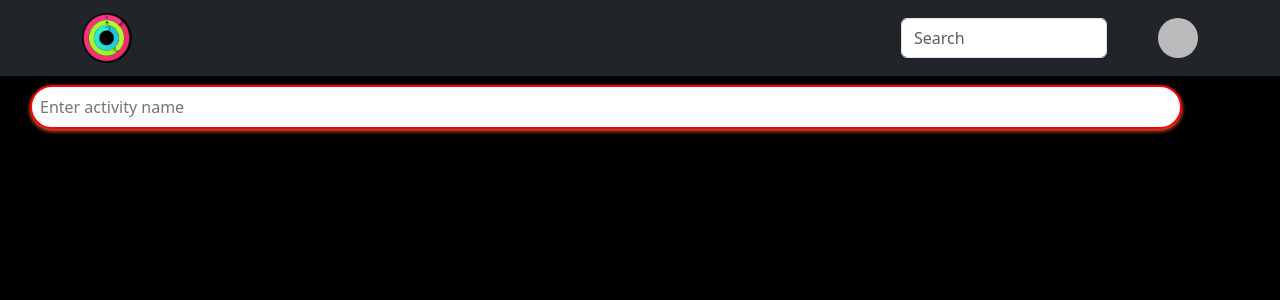
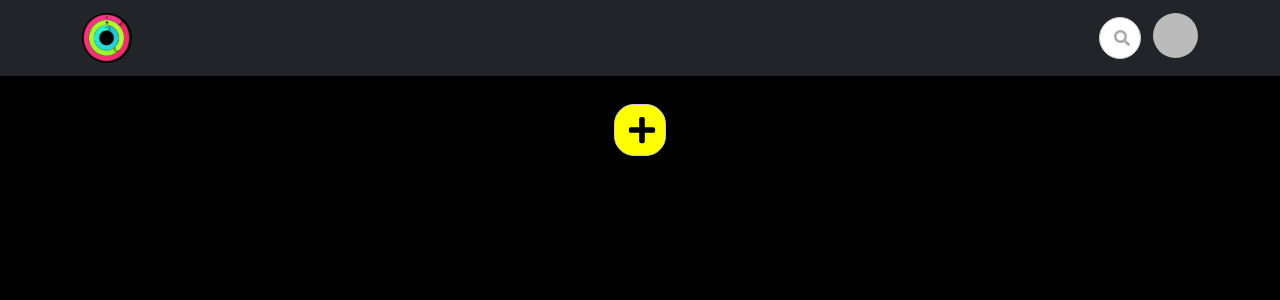
Before and after one commit to adarshkumar1983/tracker-app, a React (Create React App) app: page /home in a window 1280 px wide. Shown: the top 300 px of the page. Built offline with nearby package versions, Linux system fonts and the light colour scheme; no server answers; the database is empty; sample sign-in values are in the browser's storage.

Commit message:
upate 3.0

```diff
--- a/src/components/DataTrackerBox/DataBox.js
+++ b/src/components/DataTrackerBox/DataBox.js
@@ -6,8 +6,10 @@ import { FontAwesomeIcon } from "@fortawesome/react-fontawesome";
 import { faTimesCircle } from "@fortawesome/free-solid-svg-icons";
 import CustomNavbar from "../NavBar/NavBar";
 import { auth } from "../../firebase";
-
+import result from "../Result/result";
 import "bootstrap-icons/font/bootstrap-icons.css";
+import { MDBContainer } from "mdb-react-ui-kit";
+import { FaPlus} from "react-icons/fa";
 // import Footer from "../Foot/Footer";
 
 const ActivityTracker = () => {
@@ -17,9 +19,17 @@ const ActivityTracker = () => {
   const intervalRefs = useRef({});
   const startButtonRef = useRef(null);
   const [searchQuery, setSearchQuery] = useState("");
+  const [verificationCode, setVerificationCode] = useState('');
+  const [showVerificationDialog, setShowVerificationDialog] = useState(false);
+  const [activityToDelete, setActivityToDelete] = useState(null);
+  const [enteredActivityName, setEnteredActivityName] = useState("");
   const [deletedActivityIds, setDeletedActivityIds] = useState([]);
+  const [showPopup, setShowPopup] = useState(false);
   const [newActivityId, setNewActivityId] = useState(null);
   const [user, setUser] = useState(null); // State to store authenticated user
+  const [verificationInput, setVerificationInput] = useState("");
+
+
 
   useEffect(() => {
     const unsubscribeAuth = auth.onAuthStateChanged((user) => {
@@ -93,18 +103,6 @@ const ActivityTracker = () => {
           }
         }
       });
-      // const storedTimerState = localStorage.getItem("timerState");
-      // const storedStartTimes = localStorage.getItem("startTimes");
-      // if (storedTimerState && storedStartTimes) {
-      //   setTimerState(JSON.parse(storedTimerState));
-      //   const startTimes = JSON.parse(storedStartTimes);
-      //   setActivities((prevActivities) =>
-      //     prevActivities.map((activity) => ({
-      //       ...activity,
-      //       startTime: startTimes[activity.id] || null,
-      //     }))
-      //   );
-      // }
 
       activities.forEach((activity) => {
         if (activity.status === "started") {
@@ -120,15 +118,7 @@ const ActivityTracker = () => {
           }
         }
       });
-      // activities.forEach((activity) => {
-      //   if (activity.status === 'started') {
-      //     const elapsedTime = parseInt(localStorage.getItem(`elapsedTime_${activity.id}`));
-      //     if (!isNaN(elapsedTime)) {
-      //       // Resume the timer
-      //       handleStartOrResumeTimer(activity.id, 'started', elapsedTime);
-      //     }
-      //   }
-      // });
+
       activities.forEach((activity) => {
         if (activity.status === "started") {
           startTimer(activity.id);
@@ -142,7 +132,9 @@ const ActivityTracker = () => {
         );
       };
     }
+
   }, [user]);
+
 
   const updateElapsedTime = (activityId, elapsedTime) => {
     const elapsedTimeFromStorage =
@@ -185,6 +177,7 @@ const ActivityTracker = () => {
     setInputValue(event.target.value);
   };
 
+
   const handleKeyPress = (event) => {
     if (event.key === "Enter" && inputValue.trim() !== "") {
       const existingActivity = activities.find(
@@ -205,6 +198,36 @@ const ActivityTracker = () => {
       // startTimer(newActivity.id);
     }
   };
+
+
+
+
+  const handleDeleteConfirmation = (activityId) => {
+    setActivityToDelete(activityId);
+    setShowVerificationDialog(true);
+  };
+
+  const handleDeleteCancel = () => {
+    setShowVerificationDialog(false);
+    setActivityToDelete(null);
+    setVerificationCode('');
+  };
+
+  const handleDeleteConfirm = () => {
+    // Check if the verification code matches
+    if (verificationCode === 'delete') {
+      // Proceed with deleting the activity
+      deleteActivity(activityToDelete);
+      setShowVerificationDialog(false);
+      setActivityToDelete(null);
+      setVerificationCode('');
+    } else {
+      alert('Invalid verification code. Please try again.');
+      setVerificationCode('');
+    }
+  };
+
+
 
   const saveActivity = (newActivity) => {
     try {
@@ -251,76 +274,7 @@ const ActivityTracker = () => {
   };
 
 
-  // const startTimer = (activityId) => {
-  //   console.log("Starting timer for activity:", activityId);
-  //   const activity = activities.find((activity) => activity.id === activityId);
-  //   if (!activity) {
-  //     console.error("Activity not found:", activityId);
-  //     return;
-  //   }
 
-  //   const ongoingInstance = activity.instances.find(
-  //     (instance) => !instance.stopTime
-  //   );
-  //   if (ongoingInstance) {
-  //     console.log("Timer is already running for this activity.");
-  //     return;
-  //   }
-  //   Object.keys(timerState).forEach((key) => {
-  //     if (key !== activityId && timerState[key] === "started") {
-  //       stopTimer(key);
-  //     }
-  //   });
-
-  //   Object.values(intervalRefs.current).forEach((interval) =>
-  //     clearInterval(interval)
-  //   );
-
-  //   const startTime = Date.now();
-  //   const startTimes = JSON.parse(localStorage.getItem("startTimes")) || {};
-  //   startTimes[activityId] = startTime;
-  //   localStorage.setItem("startTimes", JSON.stringify(startTimes));
-
-  //   const instance = {
-  //     startTime: startTime,
-  //     elapsedTime: activity ? activity.elapsedTime : 0,
-  //   };
-  //   const updatedInstances = [...activity.instances, instance];
-  //   const activityRef = ref(
-  //     database,
-  //     `activities/${auth.currentUser.uid}/${activityId}`
-  //   );
-
-  //   update(activityRef, {
-  //     status: "started",
-  //     instances: updatedInstances,
-  //     elapsedTime: activity ? activity.elapsedTime : 0, // Ensure that elapsedTime is a valid number
-  //   });
-
-  //   intervalRefs.current[activityId] = setInterval(() => {
-  //     const elapsedTime = Math.floor(
-  //       (Date.now() -
-  //         startTime +
-  //         (activity ? activity.elapsedTime : 0) * 1000) /
-  //         1000
-  //     );
-  //     setActivities((prevActivities) =>
-  //       prevActivities.map((activity) =>
-  //         activity.id === activityId ? { ...activity, elapsedTime } : activity
-  //       )
-  //     );
-  //     localStorage.setItem(`elapsedTime_${activityId}`, elapsedTime.toString());
-  //   }, 1000);
-  //   setTimerState((prevTimerState) => ({
-  //     ...prevTimerState,
-  //     [activityId]: "started",
-  //   }));
-  //   setActivities((prevActivities) =>
-  //     prevActivities.map((activity) =>
-  //       activity.id === activityId ? { ...activity, startTime } : activity
-  //     )
-  //   );
-  // };
 
   const startTimer = (activityId) => {
     console.log('Starting timer for activity:', activityId);
@@ -608,9 +562,30 @@ const ActivityTracker = () => {
     return totalTimeSpent;
   };
   filteredActivities.sort((a, b) => a.name.localeCompare(b.name));
+
+
+
+
+
+
+
   return (
     <div className="w-full md:w-1/2 lg:w-1/3" >
     <CustomNavbar handleSearch={handleSearch} />
+    <MDBContainer
+      className="py-1"
+      style={{
+        position: "fixed",
+        top: "100px",
+        left: "50%",
+        transform: "translateX(-50%)",
+        display: "flex",
+        justifyContent: "center",
+        alignItems: "center",
+        zIndex: "1000",
+      }}
+    >
+      <div style={{ textAlign: "center", zIndex: "1000", position: "relative" }}>
         <input
           type="text"
           placeholder="Enter activity name"
@@ -618,25 +593,46 @@ const ActivityTracker = () => {
           onChange={handleInputChange}
           onKeyPress={handleKeyPress}
           style={{
-    position: "fixed",
-    top: "0",
-    left: "30px",
-    borderRadius: "50px",
-
-    padding: "8px",
-
-    marginTop:"85px",
-
-
-    width: "90%",
-    // backgroundColor: "#00FFFF",
-    border: "2px solid red", // Blue border color
-    boxShadow: "0 2px 4px rgb(255, 87, 51 )",
+            border: "1px solid #ccc",
+            outline: "none",
+            backgroundSize: "22px",
+            backgroundPosition: "13px",
+            borderRadius: "20px",
+            width: "50px",
+            height: "50px",
+            padding: "25px",
+            transition: "all 0.5s",
+            overflow: "hidden",
+            whiteSpace: "nowrap",
+            textOverflow: "ellipsis",
             zIndex: "1000",
+            background: "yellow",
+            fontSize: "20px",
+          }}
+          onMouseEnter={(e) => {
+            e.target.style.width = "100%";
+            e.target.style.paddingLeft = "50px";
+          }}
+          onMouseLeave={(e) => {
+            e.target.style.width = "50px";
+            e.target.style.paddingLeft = "25px";
           }}
         />
+        <FaPlus
+          style={{
+            position: "absolute",
+            top: "50%",
 
-
+            // left: "calc(100% - 40px)",
+            transform: "translate(-130%, -50%)",
+            pointerEvents: "none",
+            color: "black",
+            fontSize: "30px",
+            zIndex: "1000", // Make sure the plus icon appears above the input field
+          }}
+        />
+      </div>
+    </MDBContainer>
     <div
       style={{
         marginTop: "200px", // Adjusted margin top to create space between input box and activity cards
@@ -649,6 +645,7 @@ const ActivityTracker = () => {
       }}
     >
       {filteredActivities.map((activity) => (
+
         <div
           key={activity.id}
           style={{
@@ -667,13 +664,14 @@ const ActivityTracker = () => {
             icon={faTimesCircle}
             style={{
               position: "absolute",
-              top: "-1px",
-              right: "-1px",
+              top: "1px",
+              right: "2px",
               cursor: "pointer",
               color: "#e32400",
-              fontSize: "1.5rem",
+              fontSize: "1.1rem",
             }}
-            onClick={() => deleteActivity(activity.id)}
+            // onClick={() => deleteActivity(activity.id)}
+            onClick={() => handleDeleteConfirmation(activity.id)}
           />
 
           <div
@@ -780,6 +778,31 @@ const ActivityTracker = () => {
         </div>
       ))}
     </div>
+    {showVerificationDialog && (
+        <div style={{
+          position: "fixed",
+          top: "50%",
+          left: "50%",
+          transform: "translate(-50%, -50%)",
+          backgroundColor: "gray",
+          padding: "20px",
+          borderRadius: "10px",
+          boxShadow: "0 4px 8px rgba(0, 0, 0, 0.2)",
+          zIndex: "1000",
+        }}>
+          <h3> Write "delete" for Confirmation</h3>
+          <input
+            type="text"
+            value={verificationCode}
+            onChange={(e) => setVerificationCode(e.target.value)}
+          />
+          <button onClick={handleDeleteConfirm}>Confirm</button>
+          <button onClick={handleDeleteCancel}>Cancel</button>
+        </div>
+      )}
+    <div>
+      <  result />
+    </div>
   </div>
 );
 };
--- a/src/components/NavBar/CustomNavbar.css
+++ b/src/components/NavBar/CustomNavbar.css
@@ -19,3 +19,19 @@
   .expanded-details p {
     margin-bottom: 0.5rem;
   }
+
+  .search-hover {
+    border: 1px solid #ccc;
+    outline: none;
+    background-size: 22px;
+    background-position: 13px;
+    border-radius: 10px;
+    width: 50px;
+    height: 50px;
+    padding: 25px;
+    transition: all 0.5s;
+  }
+  .search-hover:hover {
+    width: 300px;
+    padding-left: 50px;
+  }
--- a/src/components/NavBar/NavBar.js
+++ b/src/components/NavBar/NavBar.js
@@ -6,6 +6,9 @@ import { useUserAuth } from "../../context/ UserAuthContext";
 import { FontAwesomeIcon } from '@fortawesome/react-fontawesome';
 import { faTimesCircle } from '@fortawesome/free-solid-svg-icons';
 import logo from '../NavBar/health.png';
+import { MDBContainer } from "mdb-react-ui-kit";
+import { FaSearch } from "react-icons/fa";
+
 // import  "./CustomNavabr.css";
 // import defaultProfilePic from '../NavBar/default-profile-pic.png'; // Import default profile picture
 
@@ -40,15 +43,49 @@ const CustomNavbar = ({ handleSearch }) => {
 
 
 <Nav className="ml-auto">
+<MDBContainer className="py-1">
+      <div style={{ position: "relative" }}>
+        <input
+          type="text"
+          className="search-hover"
+          placeholder="Search here..."
+          value={searchValue}
+          onChange={handleInputChange}
+          style={{
+            border: "1px solid #ccc",
+            outline: "none",
+            backgroundSize: "22px",
+            backgroundPosition: "13px",
+            borderRadius: "100px",
+            width: "20px",
+            height: "20px",
+            padding: "20px",
+            transition: "all 0.5s",
+          }}
+          onMouseEnter={(e) => {
+            e.target.style.width = "200px";
+            e.target.style.paddingLeft = "50px";
+          }}
+          onMouseLeave={(e) => {
+            e.target.style.width = "20px";
+            e.target.style.paddingLeft = "25px";
+          }}
+        />
+        <FaSearch
+          style={{
+            position: "absolute",
+            top: "50%",
+            left: "15px",
+            transform: "translateY(-50%)",
+            pointerEvents: "none",
+            color: "#aaa",
+          }}
+        />
+      </div>
+    </MDBContainer>
 <Nav className="ml-auto mr-auto">
-  <FormControl
-    type="text"
 
-    placeholder="Search"
-   style={{marginRight:"20%",position:"inherit"}}
-    value={searchValue}
-    onChange={handleInputChange}
-  />
+
 </Nav>
   {user && (
     <div className="user-info" onClick={toggleDetails}>
@@ -59,10 +96,10 @@ const CustomNavbar = ({ handleSearch }) => {
         style={{
           position: 'absolute',
           top: '100%', /* Position it below the user-info div */
-          right: '0',
+          right: '',
           backgroundColor: '#343a40', /* Adjust as needed */
           padding: '10px',
-          borderRadius: '5px',
+          borderRadius: '50px',
           zIndex: '1000' /* Ensure it appears above other elements */
         }}
         className="expanded-details">
@@ -75,8 +112,8 @@ const CustomNavbar = ({ handleSearch }) => {
         src={user.photoURL }
         // src={user.photoURL || defaultProfilePic} // Use default profile picture if photoURL is missing
         alt="User Photo"
-        width="40"
-        height="40"
+        width="45"
+        height="45"
         className="rounded-circle mr-2"
       />
     </div>
```
Also changed, not shown: src/components/Result/result.js (+37 -8 lines). Lines whose indentation alone changed are shown as unchanged.
